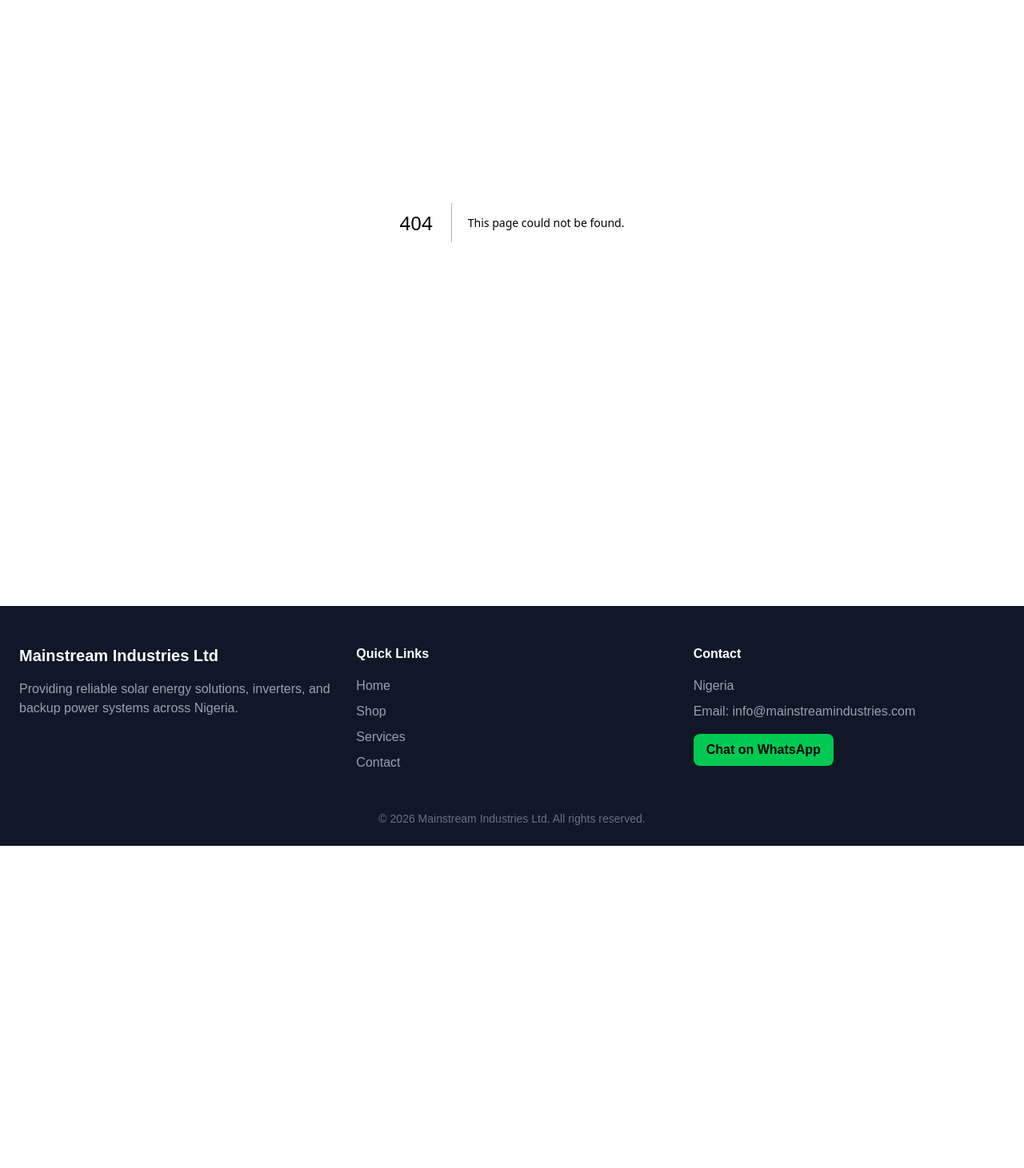
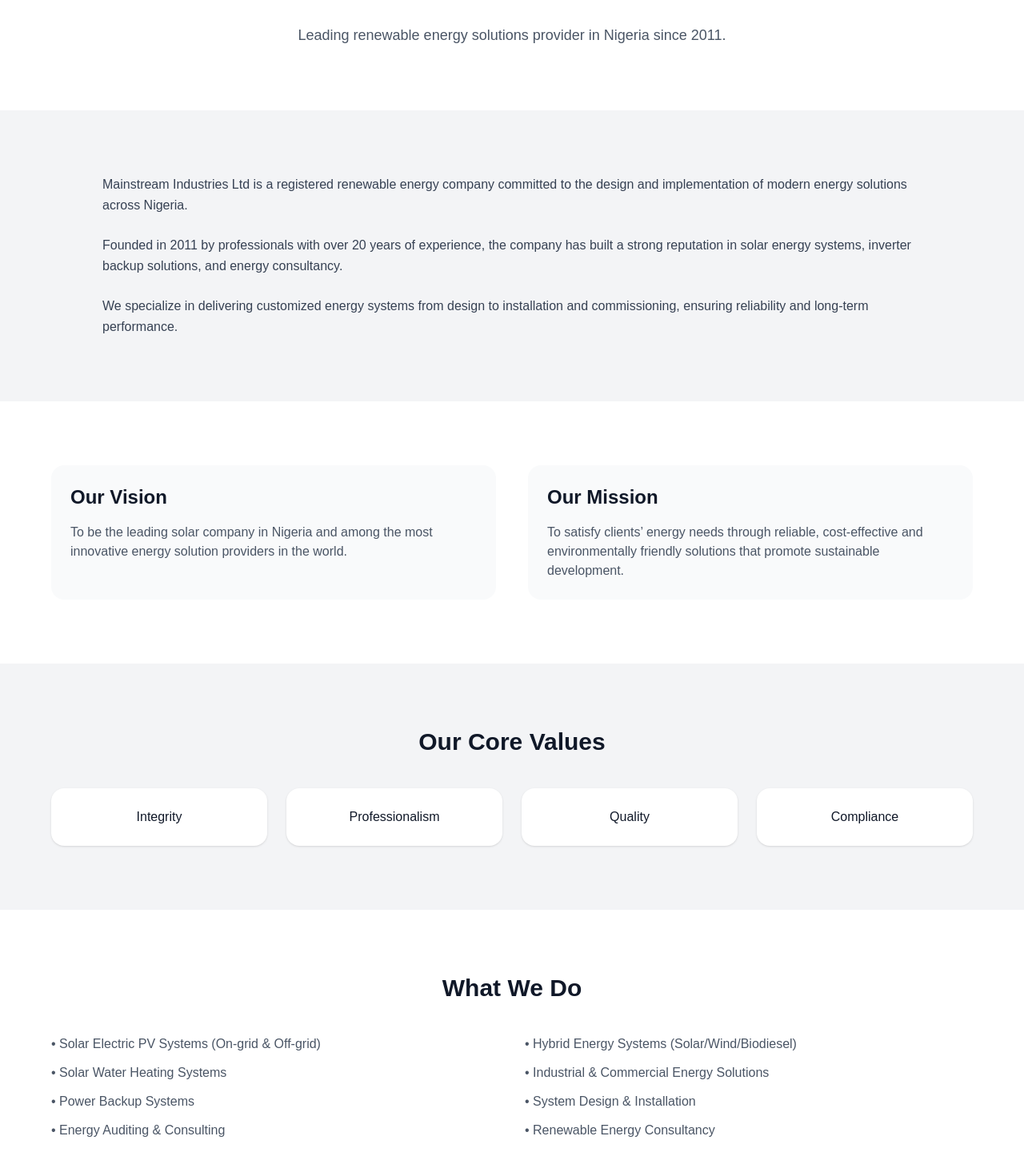
Before and after one commit to sergeambeshi-bit/mainstream-industries, a Next.js app: page /about in a window 1280 px wide. Before the commit this address had no page. Shown: the part 203-1664 px from the top of the page at 80% size. Before the commit the page ends 1261 px from the top, so only its background shows below. Built offline with nearby package versions, Linux system fonts and the light colour scheme.

Commit message:
upgraded about page to professional company profile

```diff
--- /dev/null
+++ b/app/about/page.tsx
@@ -0,0 +1,155 @@
+export default function AboutPage() {
+  return (
+    <div className="bg-gray-100 text-gray-900">
+
+      {/* HERO */}
+      <section className="py-20 px-6 bg-white text-center">
+        <div className="max-w-4xl mx-auto">
+          <h1 className="text-4xl md:text-5xl font-bold mb-6">
+            About Mainstream Industries Ltd
+          </h1>
+
+          <p className="text-gray-600 text-lg">
+            Leading renewable energy solutions provider in Nigeria since 2011.
+          </p>
+        </div>
+      </section>
+
+      {/* COMPANY OVERVIEW */}
+      <section className="py-20 px-6">
+        <div className="max-w-5xl mx-auto space-y-6 text-gray-700 leading-relaxed">
+
+          <p>
+            Mainstream Industries Ltd is a registered renewable energy company
+            committed to the design and implementation of modern energy solutions
+            across Nigeria.
+          </p>
+
+          <p>
+            Founded in 2011 by professionals with over 20 years of experience,
+            the company has built a strong reputation in solar energy systems,
+            inverter backup solutions, and energy consultancy.
+          </p>
+
+          <p>
+            We specialize in delivering customized energy systems from design
+            to installation and commissioning, ensuring reliability and long-term performance.
+          </p>
+
+        </div>
+      </section>
+
+      {/* VISION & MISSION */}
+      <section className="py-20 px-6 bg-white">
+        <div className="max-w-6xl mx-auto grid md:grid-cols-2 gap-10">
+
+          <div className="p-6 bg-gray-50 rounded-2xl">
+            <h2 className="text-2xl font-bold mb-4">Our Vision</h2>
+            <p className="text-gray-600">
+              To be the leading solar company in Nigeria and among the most
+              innovative energy solution providers in the world.
+            </p>
+          </div>
+
+          <div className="p-6 bg-gray-50 rounded-2xl">
+            <h2 className="text-2xl font-bold mb-4">Our Mission</h2>
+            <p className="text-gray-600">
+              To satisfy clients’ energy needs through reliable, cost-effective
+              and environmentally friendly solutions that promote sustainable development.
+            </p>
+          </div>
+
+        </div>
+      </section>
+
+      {/* CORE VALUES */}
+      <section className="py-20 px-6">
+        <div className="max-w-6xl mx-auto text-center">
+
+          <h2 className="text-3xl font-bold mb-10">
+            Our Core Values
+          </h2>
+
+          <div className="grid md:grid-cols-4 gap-6">
+            {["Integrity", "Professionalism", "Quality", "Compliance"].map((value, i) => (
+              <div key={i} className="p-6 bg-white rounded-2xl shadow-sm">
+                {value}
+              </div>
+            ))}
+          </div>
+
+        </div>
+      </section>
+
+      {/* SERVICES / PROJECT LINES */}
+      <section className="py-20 px-6 bg-white">
+        <div className="max-w-6xl mx-auto">
+
+          <h2 className="text-3xl font-bold mb-10 text-center">
+            What We Do
+          </h2>
+
+          <div className="grid md:grid-cols-2 gap-8 text-gray-600">
+
+            <ul className="space-y-3">
+              <li>• Solar Electric PV Systems (On-grid & Off-grid)</li>
+              <li>• Solar Water Heating Systems</li>
+              <li>• Power Backup Systems</li>
+              <li>• Energy Auditing & Consulting</li>
+            </ul>
+
+            <ul className="space-y-3">
+              <li>• Hybrid Energy Systems (Solar/Wind/Biodiesel)</li>
+              <li>• Industrial & Commercial Energy Solutions</li>
+              <li>• System Design & Installation</li>
+              <li>• Renewable Energy Consultancy</li>
+            </ul>
+
+          </div>
+
+        </div>
+      </section>
+
+      {/* WHY SOLAR */}
+      <section className="py-20 px-6">
+        <div className="max-w-5xl mx-auto text-center">
+
+          <h2 className="text-3xl font-bold mb-6">
+            Why Solar Energy Matters
+          </h2>
+
+          <p className="text-gray-600 leading-relaxed">
+            With increasing power shortages and rising electricity costs in Nigeria,
+            solar energy provides a reliable, cost-effective, and environmentally friendly
+            alternative. Our solutions help businesses and homes avoid power interruptions,
+            reduce operational costs, and ensure long-term energy independence.
+          </p>
+
+        </div>
+      </section>
+
+      {/* CTA */}
+      <section className="py-20 px-6 bg-blue-600 text-white text-center">
+        <div className="max-w-3xl mx-auto">
+
+          <h2 className="text-3xl font-bold mb-4">
+            Ready to Power Your Home or Business?
+          </h2>
+
+          <p className="mb-6 text-blue-100">
+            Speak with our experts today and get a customized solar solution.
+          </p>
+
+          <a
+            href="https://wa.me/234XXXXXXXXXX"
+            className="bg-white text-blue-700 px-6 py-3 rounded-xl font-semibold inline-block"
+          >
+            Chat on WhatsApp
+          </a>
+
+        </div>
+      </section>
+
+    </div>
+  );
+}
--- /dev/null
+++ b/app/contact/page.tsx
@@ -0,0 +1,24 @@
+export default function ContactPage() {
+  return (
+    <div className="py-20 px-6 bg-white">
+      <div className="max-w-4xl mx-auto text-center">
+
+        <h1 className="text-4xl font-bold mb-6">
+          Contact Us
+        </h1>
+
+        <p className="text-gray-600 mb-6">
+          Reach out to us for solar installations, consultations and power solutions.
+        </p>
+
+        <a
+          href="https://wa.me/234XXXXXXXXXX"
+          className="bg-green-500 text-white px-6 py-3 rounded-xl inline-block"
+        >
+          Chat on WhatsApp
+        </a>
+
+      </div>
+    </div>
+  );
+}
--- /dev/null
+++ b/app/services/page.tsx
@@ -0,0 +1,29 @@
+export default function ServicesPage() {
+  return (
+    <div className="py-20 px-6 bg-gray-50">
+      <div className="max-w-6xl mx-auto">
+
+        <h1 className="text-4xl font-bold mb-10 text-center">
+          Our Services
+        </h1>
+
+        <div className="grid md:grid-cols-3 gap-8">
+
+          <div className="p-6 bg-white rounded-2xl shadow-sm">
+            Solar Panel Installation
+          </div>
+
+          <div className="p-6 bg-white rounded-2xl shadow-sm">
+            Inverter & Battery Systems
+          </div>
+
+          <div className="p-6 bg-white rounded-2xl shadow-sm">
+            Energy Consulting
+          </div>
+
+        </div>
+
+      </div>
+    </div>
+  );
+}
```
